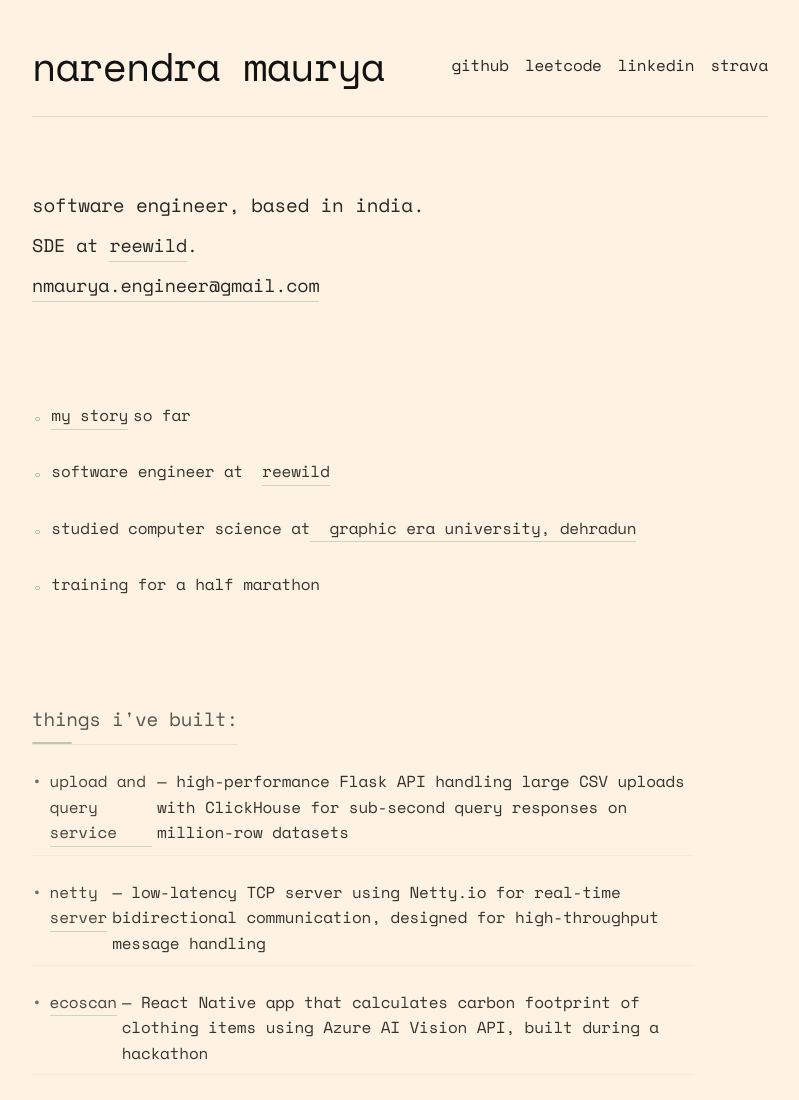
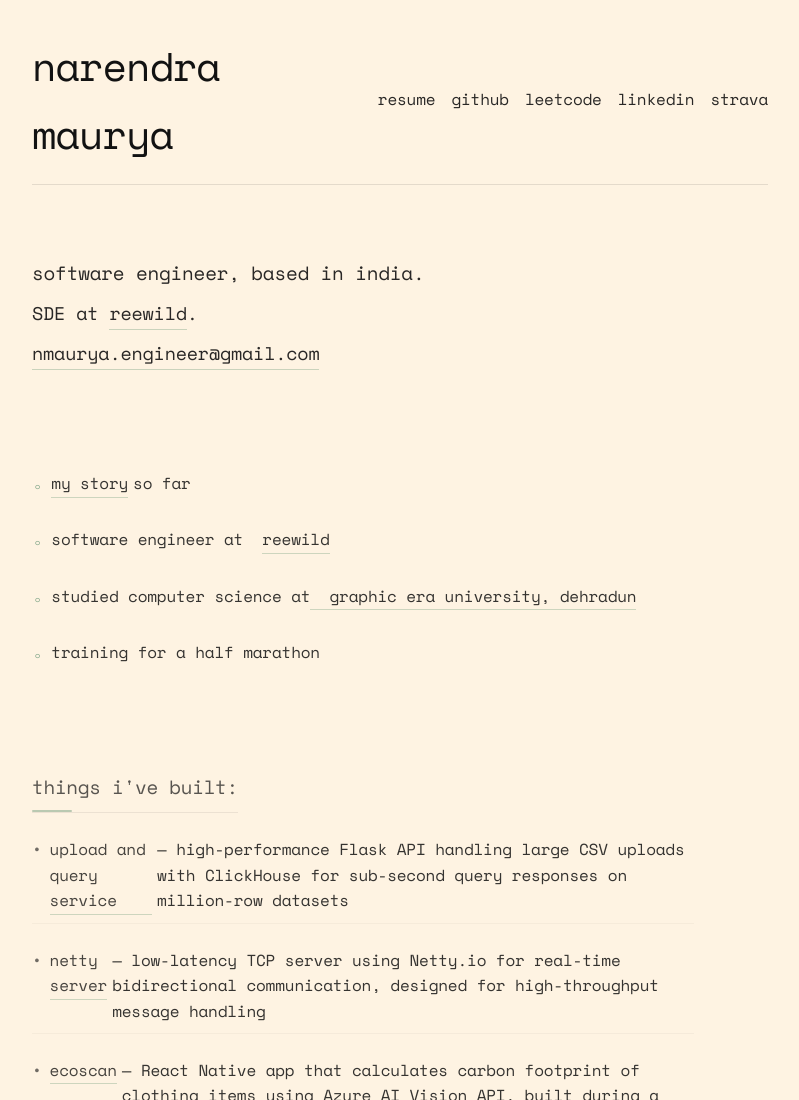
Before and after one commit to Narennnnn/portfolio, a plain HTML site: page index.html in a window 1280 px wide. Shown: the top 1100 px of the page, without its empty margins (240-1039 px from the left). Drawn offline with nearby package versions, Linux system fonts and the light colour scheme.

Commit message:
add resume link, dec 01

```diff
--- a/index.html
+++ b/index.html
@@ -21,6 +21,7 @@
         <header>
             <h1>narendra maurya</h1>
             <div class="socials">
+                <a href="https://drive.google.com/file/d/1q87K1ljBruSApRk3i9TWEOjqF7LOojdC/view?usp=sharing" target="_blank">resume</a>
                 <a href="https://github.com/Narennnnn" target="_blank">github</a>
                 <a href="https://leetcode.com/u/NarendraMaurya/" target="_blank">leetcode</a>
                 <a href="https://www.linkedin.com/in/narendra-maurya-01/" target="_blank">linkedin</a>
```
